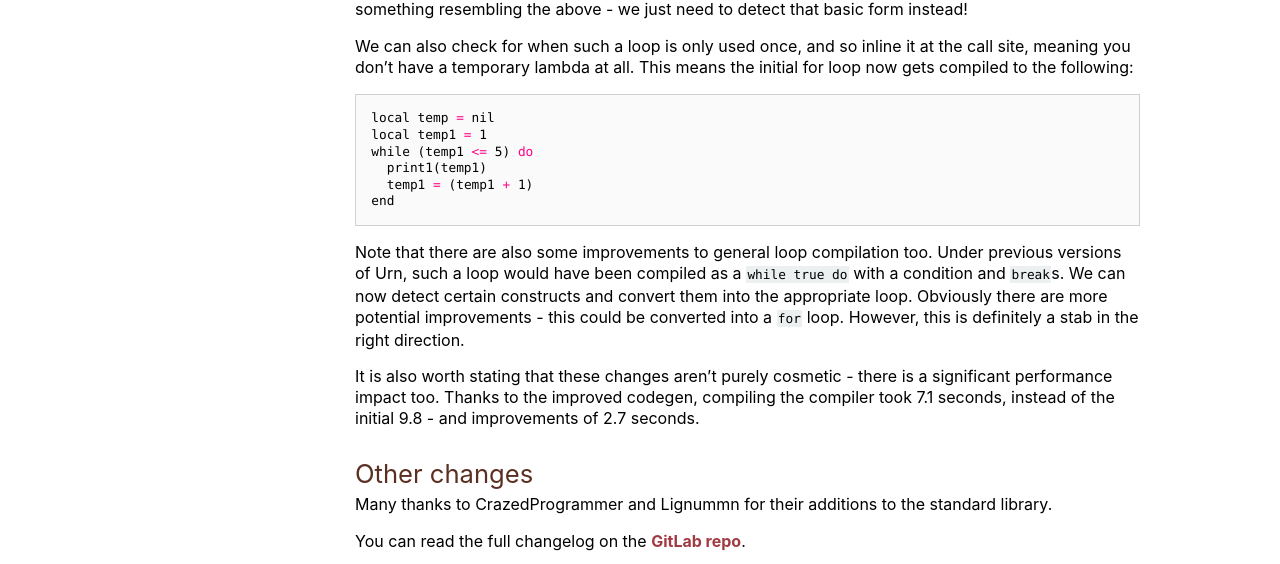
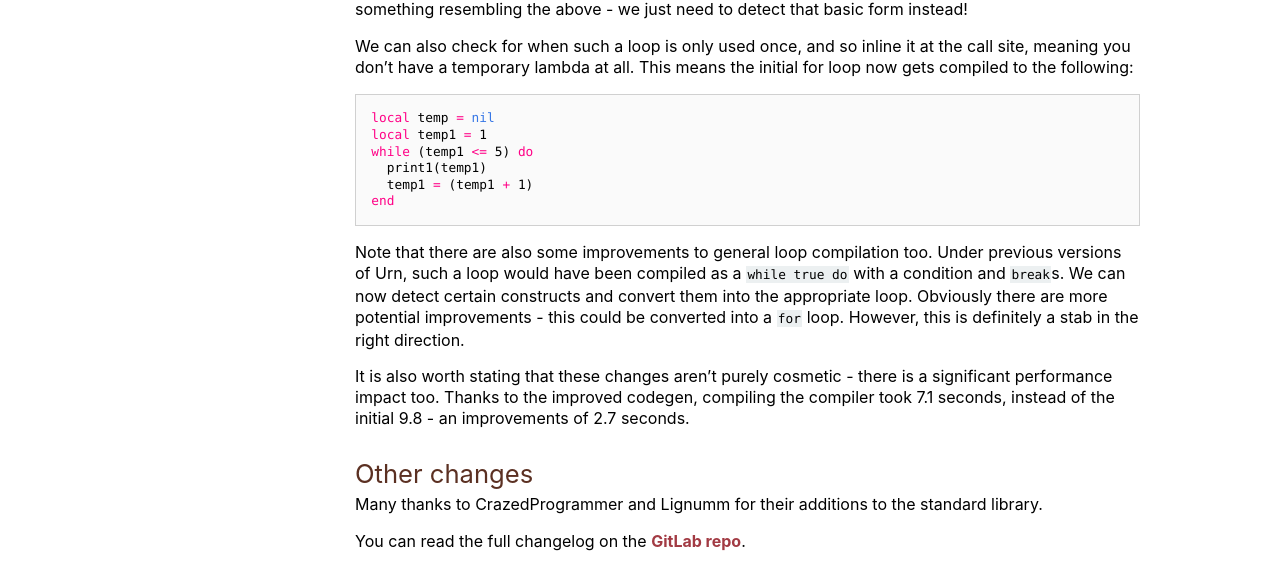
Before and after one commit to SquidDev/urn, a Jekyll site: the page built from _posts/2017-06-07-version-0.4.2.md, in a window 1280 px wide. Shown: the part 1535-2099 px from the top of the page. Built offline with Jekyll 4.4.1, drawn with Linux system fonts in a browser that asks for light colours.

````diff
--- a/_posts/2017-06-07-version-0.4.2.md
+++ b/_posts/2017-06-07-version-0.4.2.md
@@ -77,7 +77,7 @@ detect that basic form instead!
 We can also check for when such a loop is only used once, and so inline it at the call site, meaning you don't have a
 temporary lambda at all. This means the initial for loop now gets compiled to the following:
 
-```cl
+```lua
 local temp = nil
 local temp1 = 1
 while (temp1 <= 5) do
@@ -92,10 +92,10 @@ convert them into the appropriate loop. Obviously there are more potential impro
 `for` loop. However, this is definitely a stab in the right direction.
 
 It is also worth stating that these changes aren't purely cosmetic - there is a significant performance impact
-too. Thanks to the improved codegen, compiling the compiler took 7.1 seconds, instead of the initial 9.8 - and
+too. Thanks to the improved codegen, compiling the compiler took 7.1 seconds, instead of the initial 9.8 - an
 improvements of 2.7 seconds.
 
 ## Other changes
-Many thanks to CrazedProgrammer and Lignummn for their additions to the standard library.
+Many thanks to CrazedProgrammer and Lignumm for their additions to the standard library.
 
 You can read the full changelog on the [GitLab repo](https://gitlab.com/urn/urn/tags/v0.4.2).
--- a/convert.py
+++ b/convert.py
@@ -3,7 +3,7 @@ import re, shutil, os.path, mistune
 
 class BBRenderer(mistune.Renderer):
 	def block_code(self, code, lang):
-		return "[code]\n%s\n[/code]\n" % mistune.escape(code)
+		return "[code]\n%s\n[/code]\n" % code
 	def block_quote(self, text):
 		return "[quote]%s[/quote]" % text
 	def header(self, text, level, raw):
````
Also changed, not shown: _posts/2017-04-08-version-0.2.9.md (+3 -3 lines).
